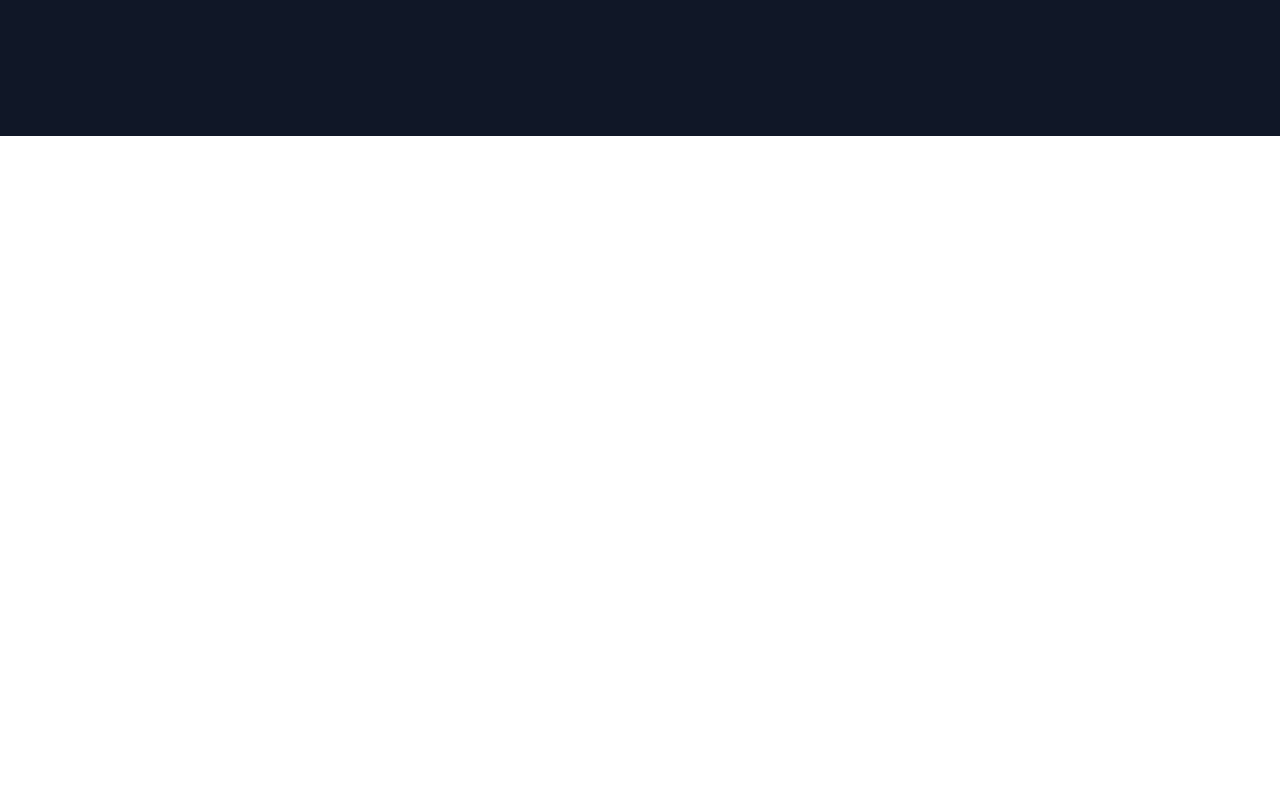
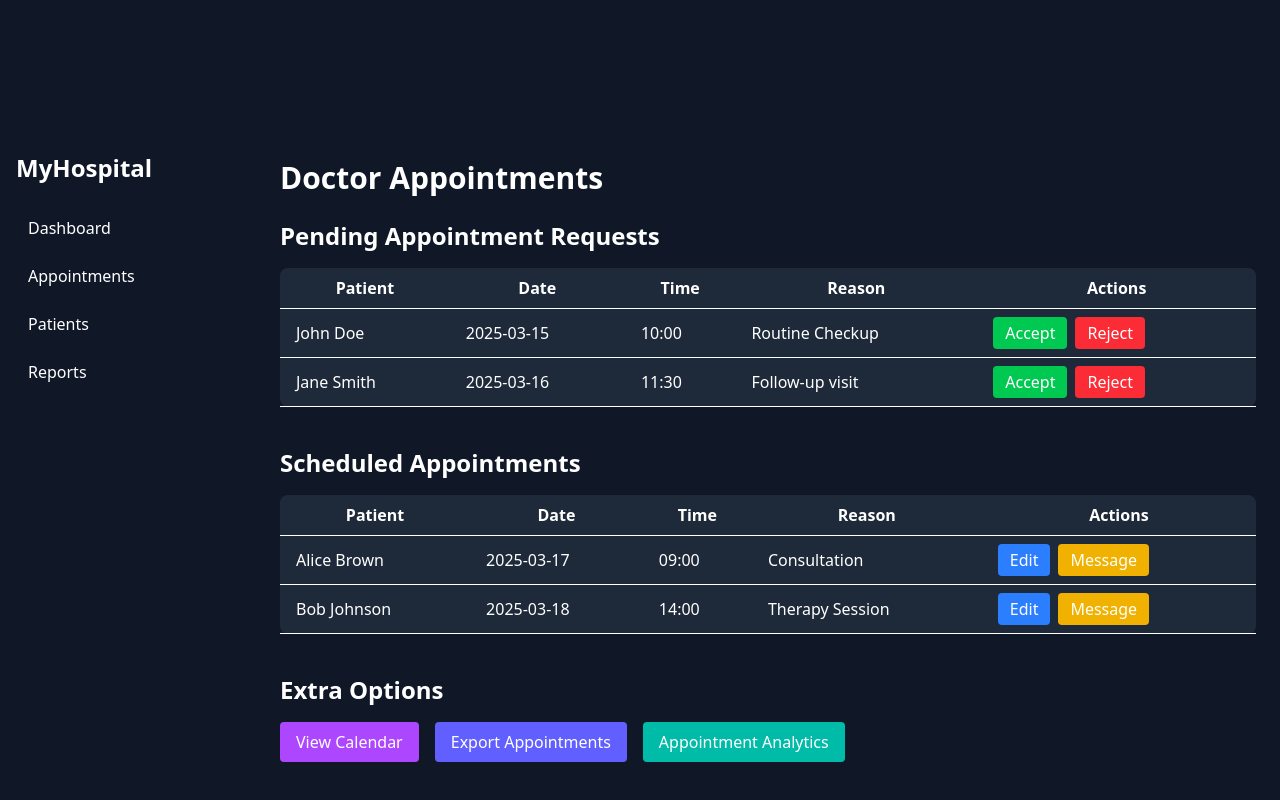
Before and after one commit to Ashu-tosh1/New-project-3, a React (Vite) app: page / in a window 1280 px wide. Shown: the part 2291-3091 px from the top of the page. Before the commit the page ends 2427 px from the top, so only its background shows below. Built offline with nearby package versions, Linux system fonts and the light colour scheme.

Commit message:
Appointment List

```diff
--- a/src/App.tsx
+++ b/src/App.tsx
@@ -5,6 +5,7 @@ import PatientDashboardPage from './Patient/DashBoard'
 import { BrowserRouter } from 'react-router-dom'
 import BookAppointment from './Patient/Appointment'
 import UploadReport from './Patient/UploadReport'
+import DoctorAppointments from './Doctor/Appoitnment'
 function App() {
 
 
@@ -15,6 +16,7 @@ function App() {
       <PatientDashboardPage/>
       <BookAppointment/>
       <UploadReport/>
+      <DoctorAppointments/>
    </div>
     </BrowserRouter>
 
--- /dev/null
+++ b/src/Doctor/Appoitnment.tsx
@@ -0,0 +1,173 @@
+import React, { useState } from "react";
+// import DoctorSidebar from "./DoctorSidebar";
+import Sidebar from "./SideBar";
+
+interface Appointment {
+  id: number;
+  patientName: string;
+  date: string;
+  time: string;
+  reason: string;
+}
+
+const DoctorAppointments: React.FC = () => {
+  // Dummy data for pending and scheduled appointments
+  const [pendingAppointments, setPendingAppointments] = useState<Appointment[]>([
+    { id: 1, patientName: "John Doe", date: "2025-03-15", time: "10:00", reason: "Routine Checkup" },
+    { id: 2, patientName: "Jane Smith", date: "2025-03-16", time: "11:30", reason: "Follow-up visit" },
+  ]);
+
+  const [scheduledAppointments, setScheduledAppointments] = useState<Appointment[]>([
+    { id: 3, patientName: "Alice Brown", date: "2025-03-17", time: "09:00", reason: "Consultation" },
+    { id: 4, patientName: "Bob Johnson", date: "2025-03-18", time: "14:00", reason: "Therapy Session" },
+  ]);
+
+  const handleAccept = (id: number) => {
+    const accepted = pendingAppointments.find((appt) => appt.id === id);
+    if (accepted) {
+      // Move the accepted appointment to scheduled
+      setScheduledAppointments((prev) => [...prev, accepted]);
+      setPendingAppointments((prev) => prev.filter((appt) => appt.id !== id));
+      alert(`Accepted appointment for ${accepted.patientName}`);
+    }
+  };
+
+  const handleReject = (id: number) => {
+    const rejected = pendingAppointments.find((appt) => appt.id === id);
+    if (rejected) {
+      setPendingAppointments((prev) => prev.filter((appt) => appt.id !== id));
+      alert(`Rejected appointment for ${rejected.patientName}`);
+    }
+  };
+
+  const handleEdit = (id: number) => {
+    // Dummy edit handler
+    alert(`Edit appointment ID: ${id}`);
+  };
+
+  const handleMessage = (id: number) => {
+    // Dummy message handler
+    alert(`Send message regarding appointment ID: ${id}`);
+  };
+
+  return (
+    <div className="flex h-screen bg-gray-900 text-white">
+      {/* Sidebar for doctor */}
+      <Sidebar />
+      {/* Main Content Area */}
+      <div className="flex-1 overflow-auto p-6">
+        <h1 className="text-3xl font-bold mb-6">Doctor Appointments</h1>
+
+        {/* Pending Appointments Section */}
+        <section className="mb-10">
+          <h2 className="text-2xl font-semibold mb-4">Pending Appointment Requests</h2>
+          {pendingAppointments.length === 0 ? (
+            <p className="text-gray-400">No pending appointments.</p>
+          ) : (
+            <div className="overflow-x-auto">
+              <table className="min-w-full bg-gray-800 rounded-lg">
+                <thead>
+                  <tr>
+                    <th className="py-2 px-4 border-b">Patient</th>
+                    <th className="py-2 px-4 border-b">Date</th>
+                    <th className="py-2 px-4 border-b">Time</th>
+                    <th className="py-2 px-4 border-b">Reason</th>
+                    <th className="py-2 px-4 border-b">Actions</th>
+                  </tr>
+                </thead>
+                <tbody>
+                  {pendingAppointments.map((appt) => (
+                    <tr key={appt.id} className="hover:bg-gray-700 transition-colors">
+                      <td className="py-2 px-4 border-b">{appt.patientName}</td>
+                      <td className="py-2 px-4 border-b">{appt.date}</td>
+                      <td className="py-2 px-4 border-b">{appt.time}</td>
+                      <td className="py-2 px-4 border-b">{appt.reason}</td>
+                      <td className="py-2 px-4 border-b">
+                        <button
+                          onClick={() => handleAccept(appt.id)}
+                          className="bg-green-500 hover:bg-green-600 text-white py-1 px-3 rounded mr-2"
+                        >
+                          Accept
+                        </button>
+                        <button
+                          onClick={() => handleReject(appt.id)}
+                          className="bg-red-500 hover:bg-red-600 text-white py-1 px-3 rounded"
+                        >
+                          Reject
+                        </button>
+                      </td>
+                    </tr>
+                  ))}
+                </tbody>
+              </table>
+            </div>
+          )}
+        </section>
+
+        {/* Scheduled Appointments Section */}
+        <section>
+          <h2 className="text-2xl font-semibold mb-4">Scheduled Appointments</h2>
+          {scheduledAppointments.length === 0 ? (
+            <p className="text-gray-400">No scheduled appointments.</p>
+          ) : (
+            <div className="overflow-x-auto">
+              <table className="min-w-full bg-gray-800 rounded-lg">
+                <thead>
+                  <tr>
+                    <th className="py-2 px-4 border-b">Patient</th>
+                    <th className="py-2 px-4 border-b">Date</th>
+                    <th className="py-2 px-4 border-b">Time</th>
+                    <th className="py-2 px-4 border-b">Reason</th>
+                    <th className="py-2 px-4 border-b">Actions</th>
+                  </tr>
+                </thead>
+                <tbody>
+                  {scheduledAppointments.map((appt) => (
+                    <tr key={appt.id} className="hover:bg-gray-700 transition-colors">
+                      <td className="py-2 px-4 border-b">{appt.patientName}</td>
+                      <td className="py-2 px-4 border-b">{appt.date}</td>
+                      <td className="py-2 px-4 border-b">{appt.time}</td>
+                      <td className="py-2 px-4 border-b">{appt.reason}</td>
+                      <td className="py-2 px-4 border-b">
+                        <button
+                          onClick={() => handleEdit(appt.id)}
+                          className="bg-blue-500 hover:bg-blue-600 text-white py-1 px-3 rounded mr-2"
+                        >
+                          Edit
+                        </button>
+                        <button
+                          onClick={() => handleMessage(appt.id)}
+                          className="bg-yellow-500 hover:bg-yellow-600 text-white py-1 px-3 rounded"
+                        >
+                          Message
+                        </button>
+                      </td>
+                    </tr>
+                  ))}
+                </tbody>
+              </table>
+            </div>
+          )}
+        </section>
+
+        {/* Extra Options Section */}
+        <section className="mt-10">
+          <h2 className="text-2xl font-semibold mb-4">Extra Options</h2>
+          <div className="flex space-x-4">
+            <button className="bg-purple-500 hover:bg-purple-600 text-white py-2 px-4 rounded">
+              View Calendar
+            </button>
+            <button className="bg-indigo-500 hover:bg-indigo-600 text-white py-2 px-4 rounded">
+              Export Appointments
+            </button>
+            <button className="bg-teal-500 hover:bg-teal-600 text-white py-2 px-4 rounded">
+              Appointment Analytics
+            </button>
+          </div>
+        </section>
+      </div>
+    </div>
+  );
+};
+
+export default DoctorAppointments;
```
